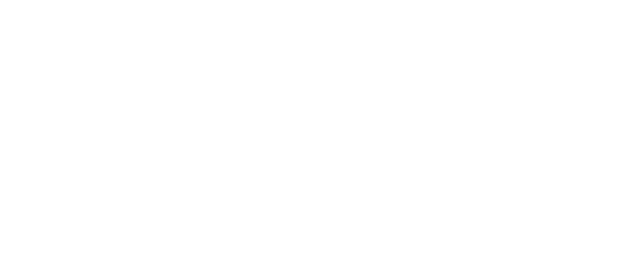
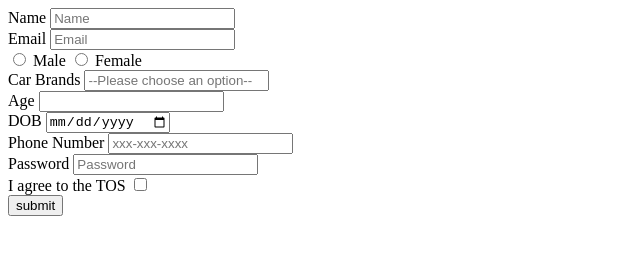
Before and after one commit to acciojob/signup-form-car-rajeshcy, a website: page main.html in a window 1280 px wide. Shown: the whole page, without its empty margins (0-640 px from the left). Drawn offline with Linux system fonts and the light colour scheme.

Commit message:
created a submission

```diff
--- a/main.html
+++ b/main.html
@@ -8,6 +8,47 @@
 
 <body>
 	<!-- the entire body must be written by student -->
+	<form>
+    <label for="name">Name</label>
+    <input type="text" id="name" placeholder="Name" required>
+    <br>
+
+    <label for="email">Email</label>
+    <input type="email" id="email" placeholder="Email" required>
+    <br>
+
+    <input type="radio" id="gender_m" value="Male" required>
+    <label for="gender_m">Male</label>
+    <input type="radio" id="gender_f" value="Female" required>
+    <label for="gender_f">Female</label>
+    <br>
+
+    <label for="cars">Car Brands</label>
+    <input type="select" id="cars" placeholder="--Please choose an option--" required>
+    <br>
+
+    <label for="age">Age</label>
+    <input type="number" id="age"  required>
+    <br>
+
+    <label for="dob">DOB</label>
+    <input type="date" id="dob" required>
+    <br>
+
+    <label for="tel">Phone Number</label>
+    <input type="Tel" id="tel" placeholder="xxx-xxx-xxxx">
+    <br>
+
+    <label for="password">Password</label>
+    <input type="Password" id="password" placeholder="Password" required>
+    <br>
+
+    <label for="tos">I agree to the TOS</label>
+    <input type="checkbox" id="tos" required>
+    <br>
+
+    <input type="submit" value="submit">
+</form>
     <script type="text/javascript" src="./script.js">
 </script>
 
```
